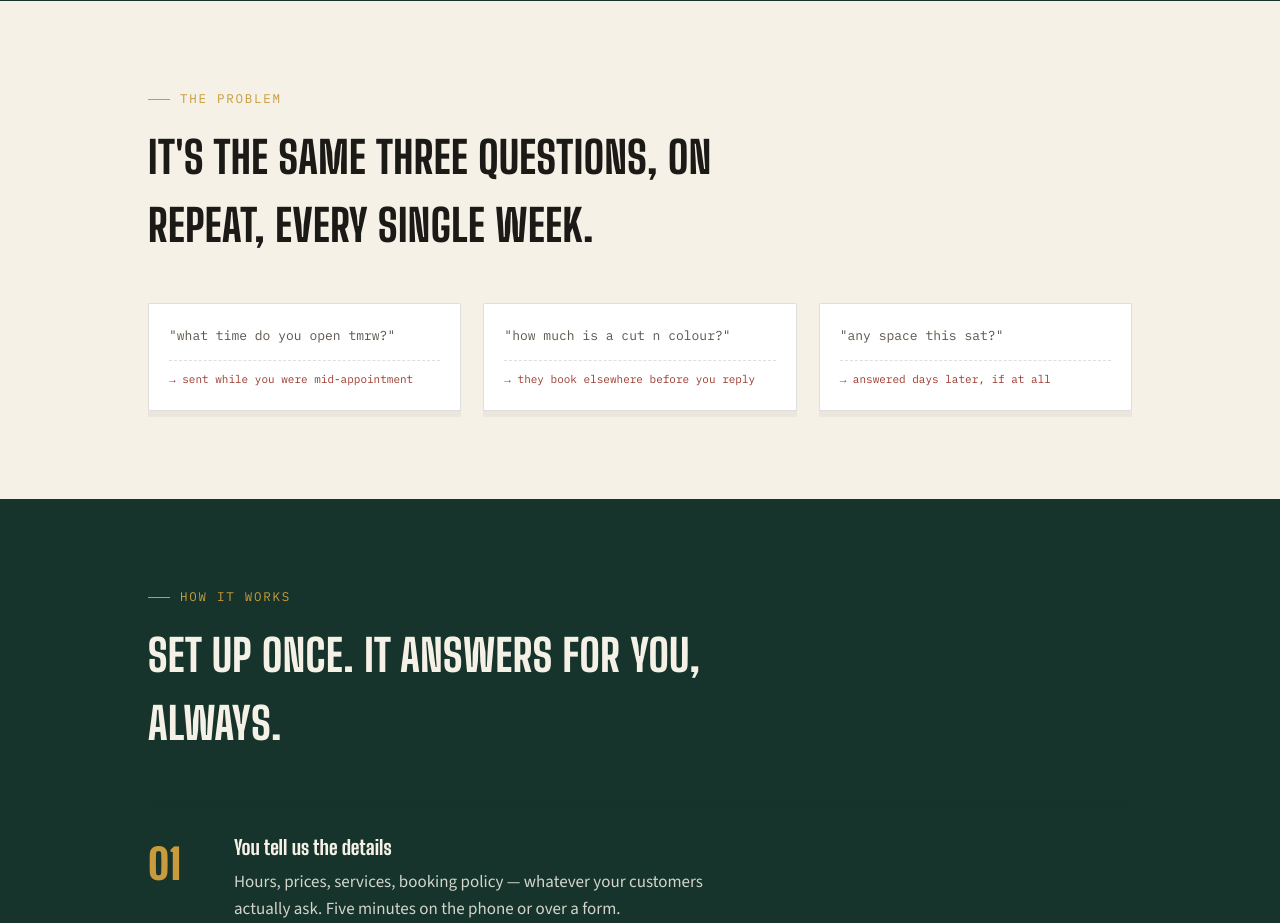
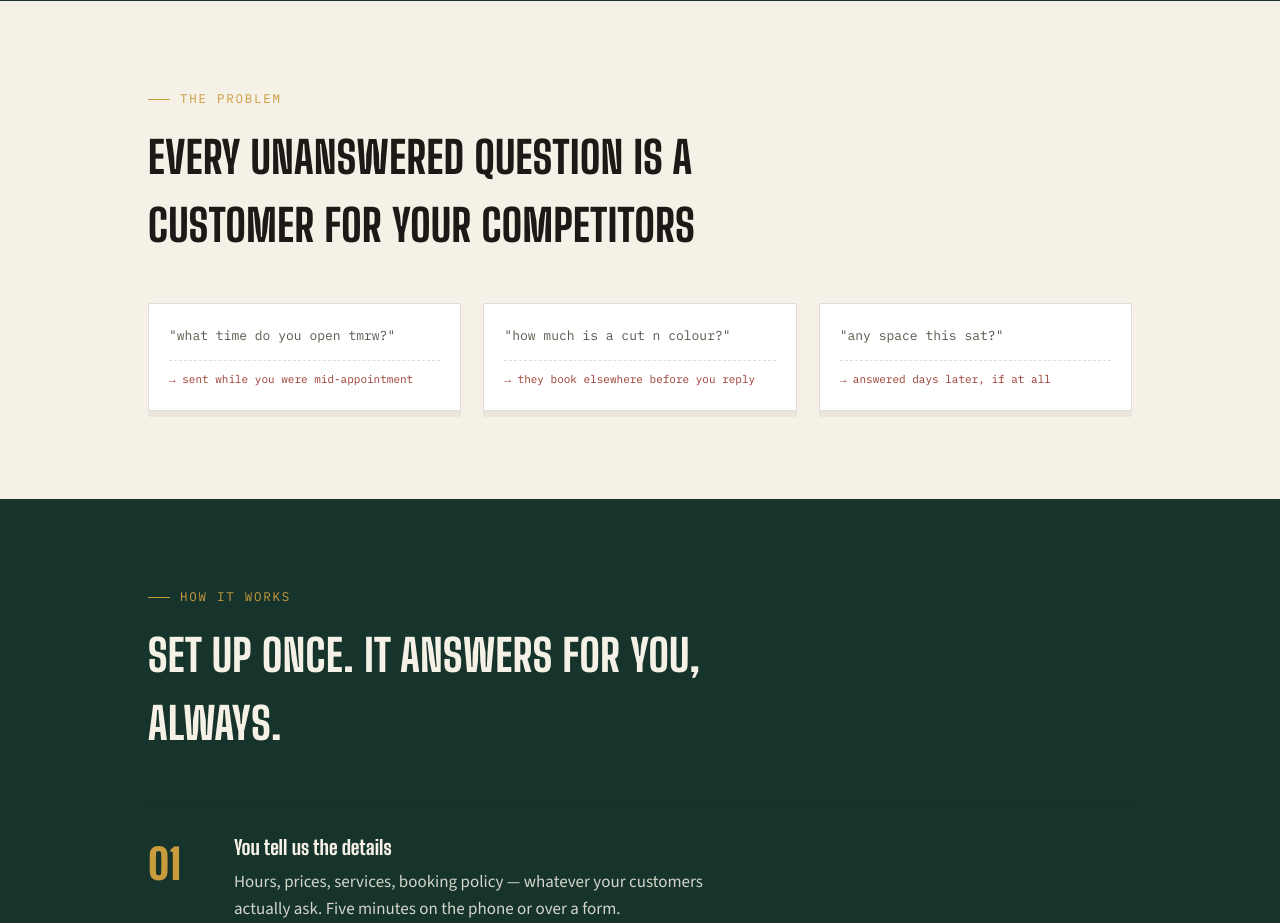
Before and after one commit to 4ckjkvrf5y-lang/upwardlocal-website, a plain HTML site: page UpwardLocal1 copy 2.html in a window 1280 px wide. Shown: the part 1200-2123 px from the top of the page. Drawn offline with nearby package versions, Linux system fonts and the light colour scheme.

Commit message:
Update UpwardLocal1 copy 2.html

```diff
--- a/UpwardLocal1 copy 2.html
+++ b/UpwardLocal1 copy 2.html
@@ -8,7 +8,7 @@
 <!-- Meta & SEO Tags -->
 <meta name="description" content="A simple reply tool for the questions your customers already ask — hours, prices, bookings — answered instantly, even when you can't get to the phone. Free 2-week trial, then £8/month.">
 <meta property="og:title" content="Upward Local — Never miss another customer message">
-<meta property="og:description" content="A simple reply tool for the questions your customers already ask — hours, prices, bookings — answered instantly, even when you can't get to the phone.">
+<meta property="og:description" content="A simple reply tool for the questions your customers already ask — hours, prices, bookings — answered instantly, even when you can't get to the phone. No hallucinations and no promises you can't keep, just the information you want to make clear anyway.">
 <meta property="og:type" content="website">
 <meta property="og:image" content="https://upwardlocal.co.uk/og-image.jpg">
 <meta property="og:url" content="https://upwardlocal.co.uk/">
@@ -436,7 +436,7 @@
   <section class="band">
     <div class="wrap">
       <div class="eyebrow">The problem</div>
-      <h2 style="font-size:clamp(30px,4vw,44px); max-width:680px;">It's the same three questions, on repeat, every single week.</h2>
+      <h2 style="font-size:clamp(30px,4vw,44px); max-width:680px;">Every unanswered question is a customer for your competitors</h2>
       <div class="receipts">
         <div class="receipt">
           <div class="q">"what time do you open tmrw?"</div>
```
